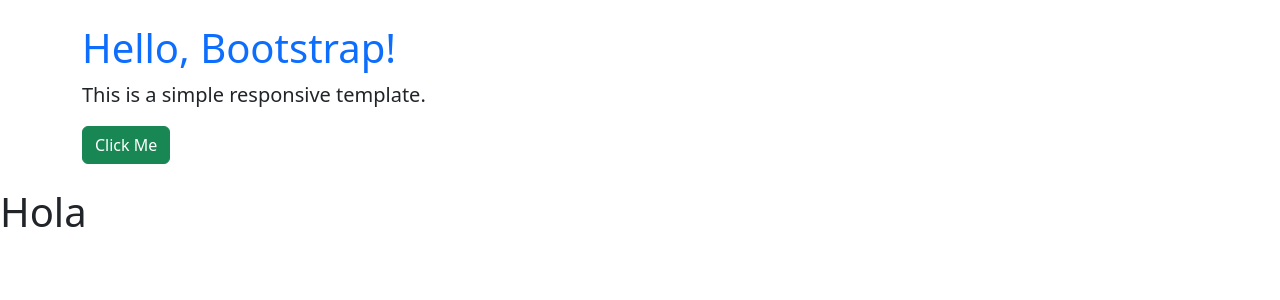
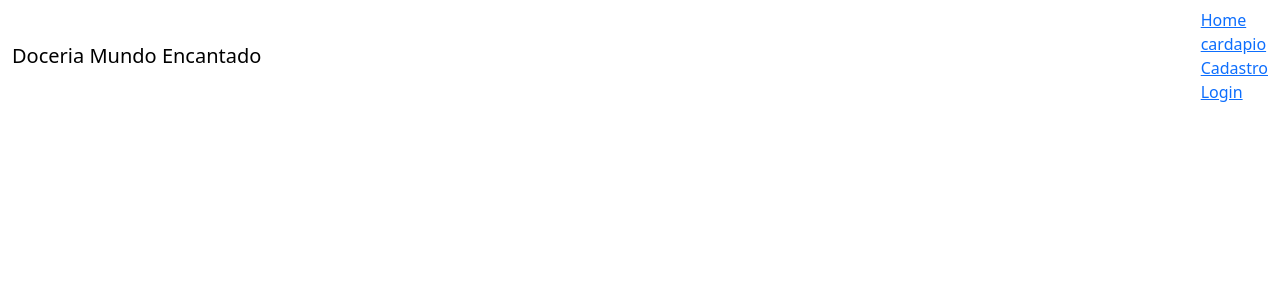
Before and after one commit to ThainaGuimaraes2/Doceria_Mundo_Encantado, a PHP site: page /index.php in a window 1280 px wide. Shown: the top 300 px of the page. Run offline with PHP 8.4, Linux system fonts and the light colour scheme.

Commit message:
adicionado menu

```diff
--- a/cadastro.php
+++ b/cadastro.php
@@ -1,5 +1,6 @@
 <?php
 include "./classes/cabecalho.php"
+include './classes/NavBar.php';
 ?>
     <form action="" method="post">
         <label for="">Nome:</label>
--- a/cardapio.php
+++ b/cardapio.php
@@ -1,5 +1,6 @@
 <?php
 include "./classes/cabecalho.php"
+include './classes/NavBar.php';
 ?>
     <form action="Total.php" method="post">
        <h1>Cardápio</h1>
--- a/classes/NavBar.php
+++ b/classes/NavBar.php
@@ -1,27 +1,16 @@
 <?php
 include 'cabecalho.php';
 ?>
-<nav class="navbar sm:navbar-expand bg-1 fg-2">
+  <nav class="navbar md:navbar-expand bg-1">
   <div class="container-fluid">
-    <a class="navbar-brand" href="#">Navbar</a>
-    <button class="btn-icon navbar-toggler" type="button" data-bs-toggle="drawer" data-bs-target="#navbarNavAltMarkup" aria-controls="navbarNavAltMarkup" aria-expanded="false" aria-label="Toggle navigation">
-      <span class="navbar-toggler-icon" aria-hidden="true"></span>
-    </button>
-    <dialog class="drawer drawer-end" tabindex="-1" id="navbarNavAltMarkup" aria-labelledby="navbarNavAltMarkupLabel">
+     <a class="navbar-brand" href="#">Doceria Mundo Encantado</a>
       <div class="drawer-header">
-        <h5 class="drawer-title" id="navbarNavAltMarkupLabel">Menu</h5>
-        <button type="button" class="btn-close" data-bs-dismiss="drawer" aria-label="Close"></button>
-      </div>
-      <div class="drawer-body">
-        <div class="nav nav-pills navbar-nav">
-          <a class="nav-link active" aria-current="page" href="#">Home</a>
-          <a class="nav-link" href="#">Features</a>
-          <a class="nav-link" href="#">Pricing</a>
-          <a class="nav-link disabled" aria-disabled="true">Disabled</a>
-        </div>
-      </div>
-    </dialog>
-  </div>
+        <ul class="nav navbar-nav me-auto">
+        <li><a href="/Doceria_Mundo_Encantado/index.php">Home</a></li>
+        <li><a href="/Doceria_Mundo_Encantado/cardapio.php">cardapio</a></li>
+        <li><a href="/Doceria_Mundo_Encantado/cadastro.php">Cadastro</a></li>
+          <li><a href="/Doceria_Mundo_Encantado/login.php">Login</a></li>
+        </ul>
 </nav>
 <?php
 include 'rodape.php';
--- a/classes/cabecalho.php
+++ b/classes/cabecalho.php
@@ -8,8 +8,3 @@
     <link href="https://cdn.jsdelivr.net/npm/bootstrap@5.3.3/dist/css/bootstrap.min.css" rel="stylesheet" integrity="sha384-QWTKZyjpPEjISv5WaRU9OFeRpok6YctnYmDr5pNlyT2bRjXh0JMhjY6hW+ALEwIH" crossorigin="anonymous">
   </head>
   <body>
-    <div class="container py-4">
-      <h1 class="text-primary">Hello, Bootstrap!</h1>
-      <p class="lead">This is a simple responsive template.</p>
-      <button class="btn btn-success" type="button">Click Me</button>
-    </div>
--- a/gestor.php
+++ b/gestor.php
@@ -1,5 +1,6 @@
 <?php
 include "classes/cabecalho.php"
+include './classes/NavBar.php';
 ?>
 
 
--- a/index.php
+++ b/index.php
@@ -1,9 +1,9 @@
 <?php
 
 include './classes/cabecalho.php';
+include './classes/NavBar.php';
 ?>
 
-<h1>Hola</h1>
 
 
 <?php
--- a/login.php
+++ b/login.php
@@ -1,5 +1,6 @@
 <?php
 include './classes/cabecalho.php';
+include './classes/NavBar.php';
 ?>
     <form action="formulario.php" method="post">
         <label>Email</label>
```
